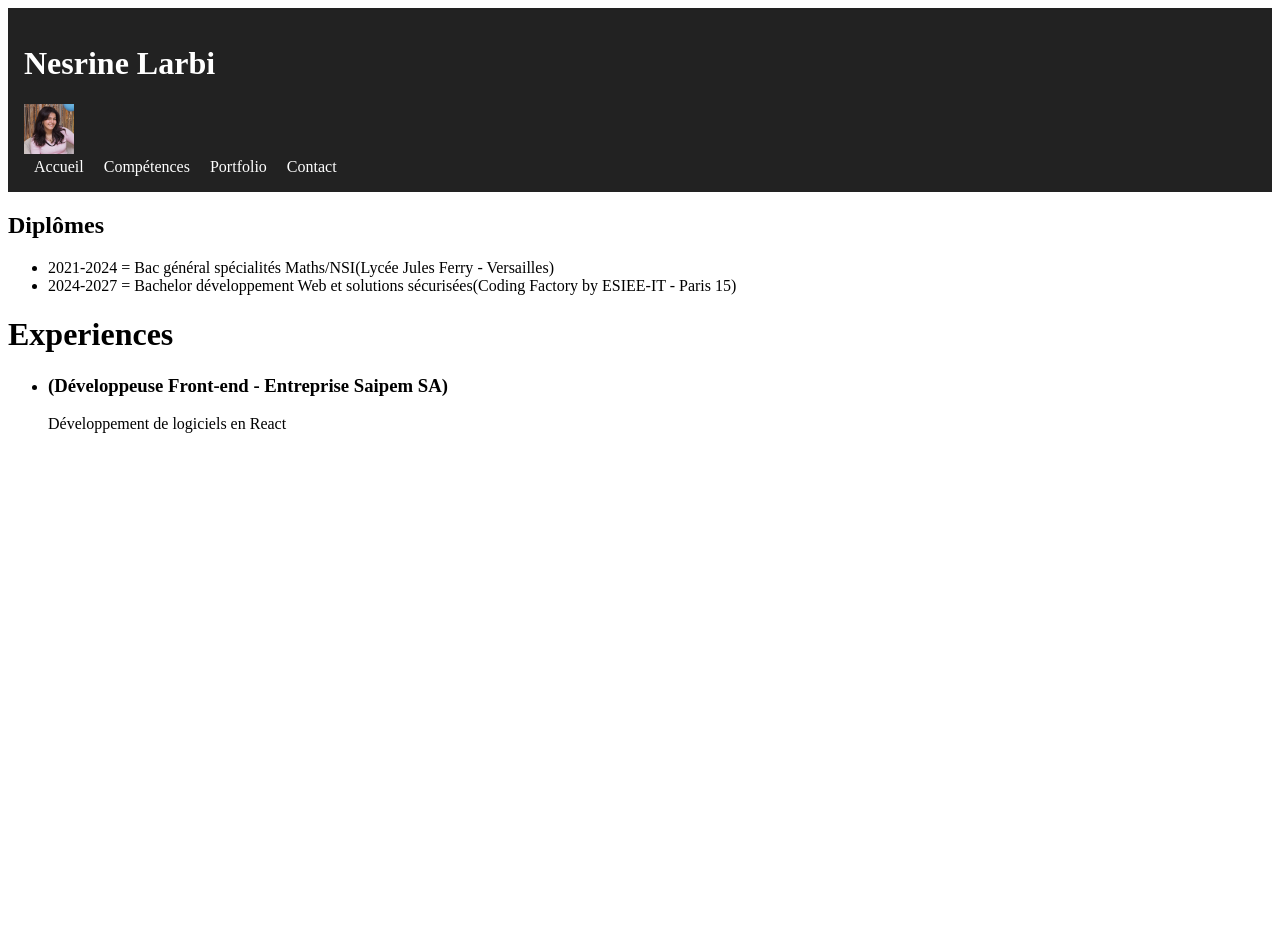
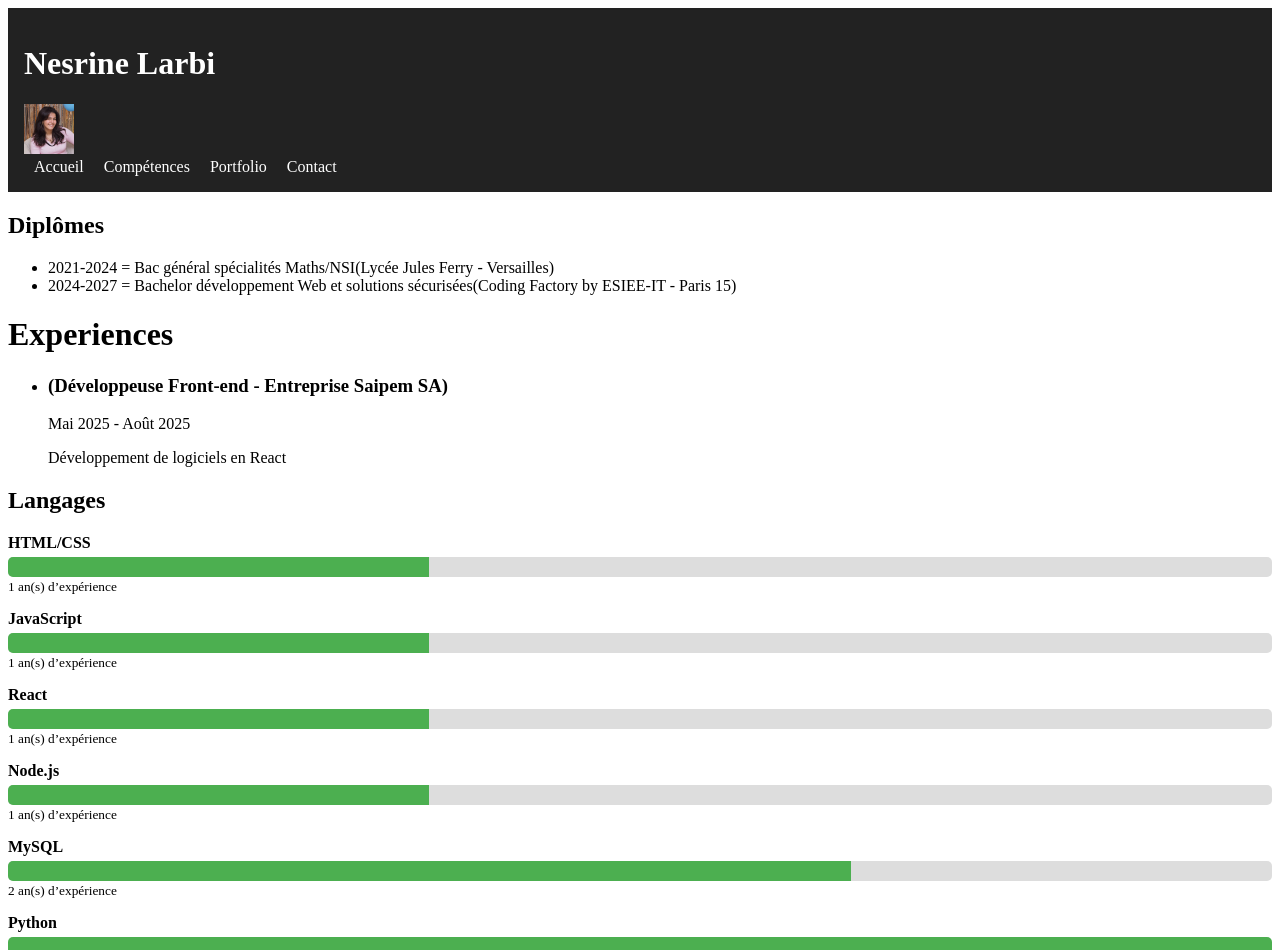
Before and after one commit to Amphines1101/Cv-react, a React (Create React App) app: page /competences in a window 1280 px wide. Shown: the top 950 px of the page. Before the commit the page ends 800 px from the top, so only its background shows below. Built offline with nearby package versions, Linux system fonts and the light colour scheme.

Commit message:
add langages bloc in competences

```diff
--- a/src/Components/Experiences.js
+++ b/src/Components/Experiences.js
@@ -10,7 +10,7 @@ const Experiences = () => {
                     <li key={index}>
                         <h3>
                             ({exp.poste} - {exp.entreprise})</h3>
-                            <p><strong>{exp.dates}</strong></p>
+                            <p>{exp.date}</p>
                             <p>{exp.description}</p>
 
                     </li>
--- /dev/null
+++ b/src/Components/Langages.js
@@ -0,0 +1,38 @@
+import React from 'react';
+import langagesData from '../data/langages.json';
+
+const calculerPourcentage = (annees) => {
+  const max = 3;
+  return Math.min((annees / max) * 100, 100);
+};
+
+const Langages = () => {
+  return (
+    <div>
+      <h2>Langages</h2>
+      <ul style={{ listStyle: 'none', padding: 0 }}>
+        {langagesData.map((langage, index) => {
+          const pourcentage = calculerPourcentage(langage.experience);
+          return (
+            <li key={index} style={{ marginBottom: '15px' }}>
+              <strong>{langage.nom}</strong>
+              <div style={{ background: '#ddd', borderRadius: '5px', overflow: 'hidden', height: '20px', marginTop: '5px' }}>
+                <div
+                  style={{
+                    width: `${pourcentage}%`,
+                    background: '#4CAF50',
+                    height: '100%',
+                    transition: 'width 0.5s ease'
+                  }}
+                />
+              </div>
+              <small>{langage.experience} an(s) d’expérience</small>
+            </li>
+          );
+        })}
+      </ul>
+    </div>
+  );
+};
+
+export default Langages;
--- a/src/Pages/Competences.js
+++ b/src/Pages/Competences.js
@@ -1,6 +1,7 @@
 import React from 'react';
 import Diplomes from '../Components/Diplomes';
 import Experiences from "../Components/Experiences"
+import Langages from '../Components/Langages';
 
 const Competences = () => {
     return (
@@ -8,7 +9,9 @@ const Competences = () => {
         <div>
             <Diplomes/>
             <Experiences/>
+            <Langages/>
         </div>
+
 
     );
 };
--- /dev/null
+++ b/src/data/langages.json
@@ -0,0 +1,34 @@
+[
+  {
+    "nom": "HTML/CSS",
+    "experience": 1
+  },
+  {
+    "nom": "JavaScript",
+    "experience": 1
+  },
+  {
+    "nom": "React",
+    "experience": 1
+  },
+  {
+    "nom": "Node.js",
+    "experience": 1
+  },
+  {
+    "nom": "MySQL",
+    "experience": 2
+  },
+  {
+    "nom": "Python",
+    "experience" : 3
+  },
+  {
+    "nom" : "PHP",
+    "experience" : 1
+  },
+  {
+    "nom" : "Java",
+    "experience" : 1
+  }
+]
```
